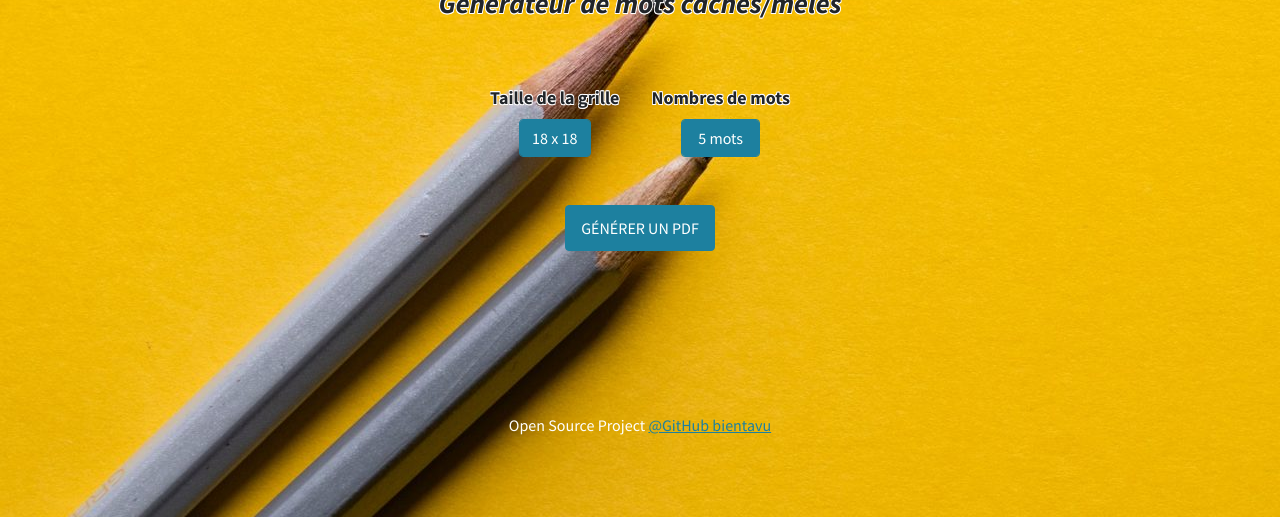
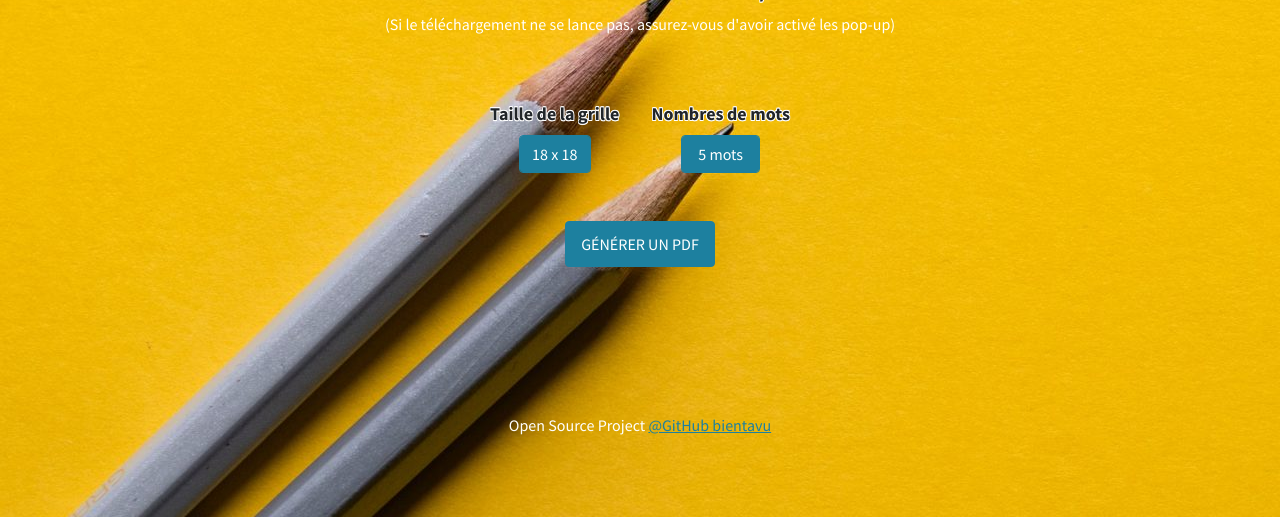
Before and after one commit to bientavu/hidden_words, a plain HTML site: page website/index.html in a window 1280 px wide. Shown: the part 283-800 px from the top of the page. Drawn offline with nearby package versions, Linux system fonts and the light colour scheme.

Commit message:
added a instruction new line

```diff
--- a/website/index.html
+++ b/website/index.html
@@ -21,7 +21,8 @@
     <header class="d-flex bg-ok" style="background-image:url('assets/img/bg-masthead.jpg');">
         <div class="container my-auto text-center">
             <h1 class="mb-1 text-border-white">Hidden Words</h1>
-            <h3 class="mb-5 text-border-white"><em>Générateur de mots cachés/mélés</em></h3>
+            <h3 class="text-border-white"><em>Générateur de mots cachés/mélés</em></h3>
+            <p class="mb-5 text-white">(Si le téléchargement ne se lance pas, assurez-vous d'avoir activé les pop-up)</p>
             <form method="GET" id="pdf-parameters" class="form-inline">
                 <div class="form-group align-content-center d-inline-flex" style="text-align: -webkit-center">
                     <div class="m-3">
```
